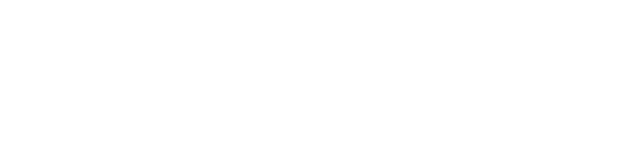
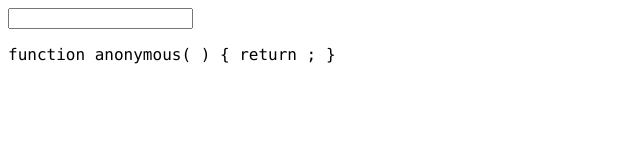
Before and after one commit to thoughtspile/gaussik, a plain HTML site: page index.html in a window 1280 px wide. Shown: the whole page, without its empty margins (0-640 px from the left). Drawn offline with Linux system fonts and the light colour scheme.

Commit message:
Works for arithmetic

```diff
--- a/index.html
+++ b/index.html
@@ -3,10 +3,30 @@
 <html>
 
 <head>
+	<style>
+		#output {
+			font-family: "Lucida Console", Monaco, monospace
+		}
+	</style>
 </head>
 
 <body>
+	<input id = 'formula'></input>
+	<p id = 'output'></p>
+
 	<script src = 'parser.js'></script>
+	<script>
+		var formula = document.getElementById('formula');
+		var output = document.getElementById('output');
+		var run = function() {
+			output.innerHTML = parse(formula.value, []).toString();
+		};
+
+		formula.addEventListener('change', run);
+		run();
+
+		console.log(parse('x + y * x', 'x,y'.split(','))(4, 2));
+	</script>
 </body>
 
 </html>
--- a/parser.js
+++ b/parser.js
@@ -3,10 +3,10 @@ var parse = (function() {
 	var BRACE_CLOSE = ')';
 
 	var parse = function(str, args) {
-		for (var i in parse.prefix)
-			str = str.replace(i, parse.prefix[i]);
-		for (var i in parse.infix)
-		return new Function(args, str);
+		//for (var i in parse.infix)
+		//for (var i in parse.prefix)
+		//	str = str.replace(i, parse.prefix[i]);
+		return new Function(args, 'return ' + str + ';');
 	};
 
 	parse.prefix = {
```
